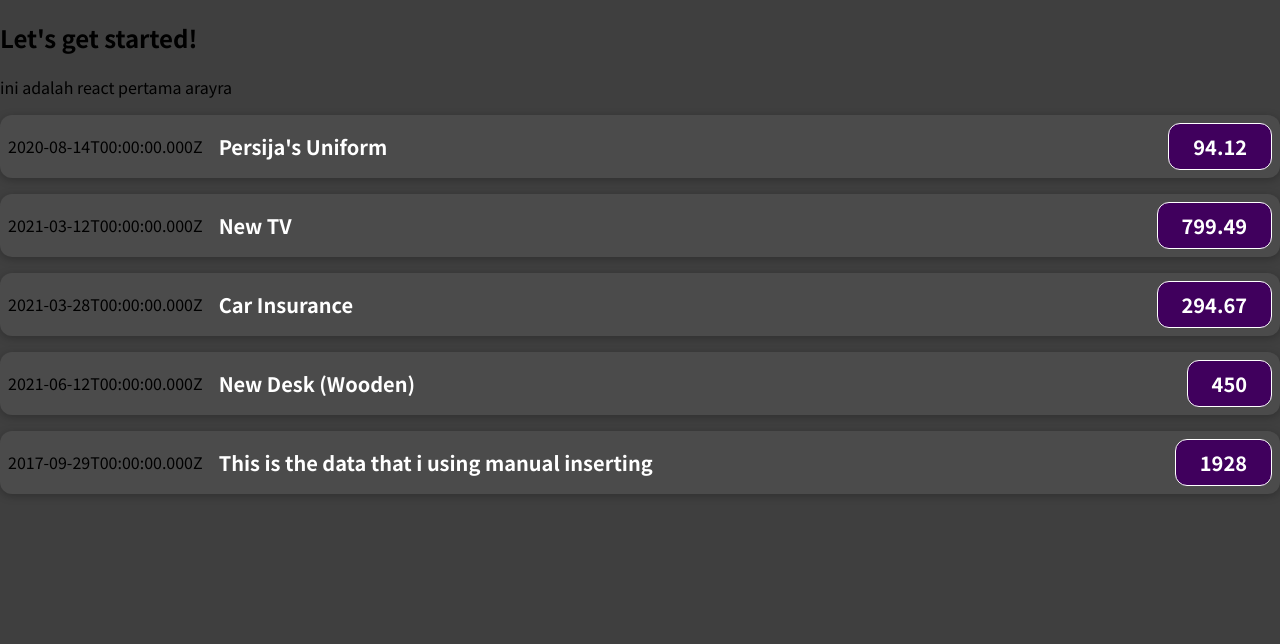
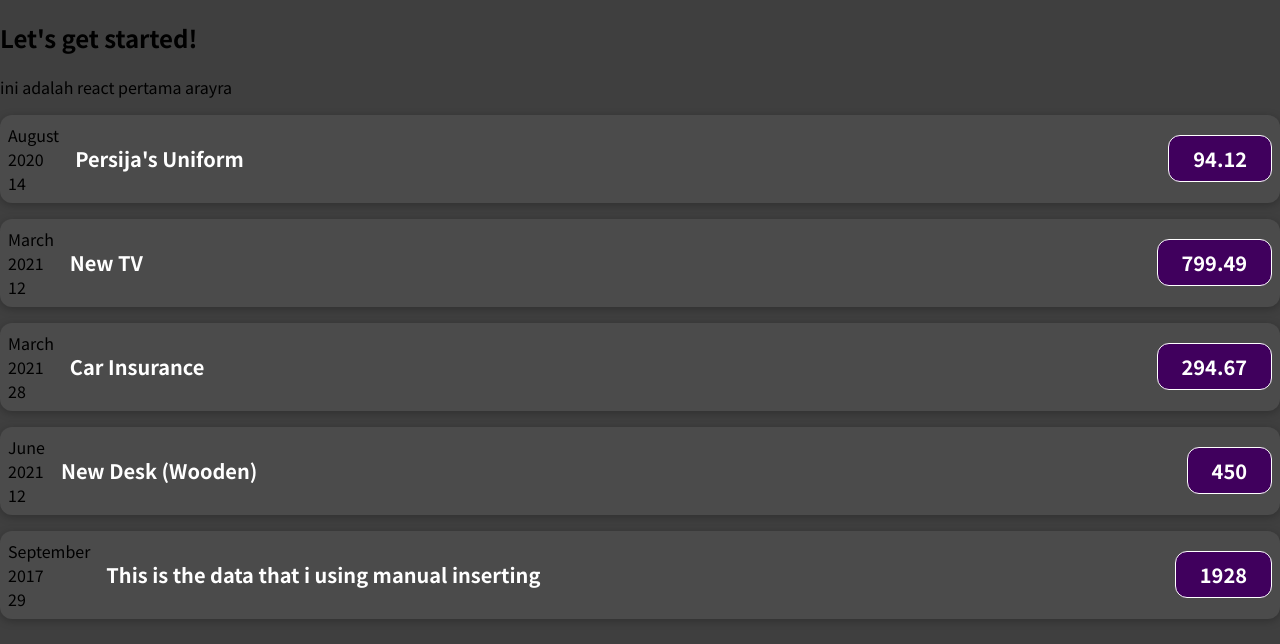
Before and after one commit to alaranci/react-first-project, a React (Create React App) app: page / in a window 1280 px wide. Shown: the top 644 px of the page. Built offline with nearby package versions, Linux system fonts and the light colour scheme.

Commit message:
adding normal javascript logic to components

```diff
--- a/src/App.js
+++ b/src/App.js
@@ -41,6 +41,7 @@
       {expenses.map((data) => {
         return (
           <ExpenseItem
+            key={data.id}
             title={data.title}
             amount={data.amount}
             date={data.date}
--- a/src/components/ExpenseItem.js
+++ b/src/components/ExpenseItem.js
@@ -2,9 +2,17 @@
 import "./ExpenseItem.css";
 
 export default function ExpenseItem(props) {
+  const month = props.date.toLocaleString("en-US", { month: "long" });
+  const date = props.date.toLocaleString("en-US", { day: "2-digit" });
+  const year = props.date.getFullYear();
+
   return (
     <div className="expense-item">
-      <div>{props.date.toISOString()}</div>
+      <div>
+        <div>{month}</div>
+        <div>{year}</div>
+        <div>{date}</div>
+      </div>
       <div className="expense-item__description">
         <h2>{props.title}</h2>
         <div className="expense-item__price">{props.amount}</div>
```
Also changed, not shown: 1 other file (tests, documents, lock files or other folders).
